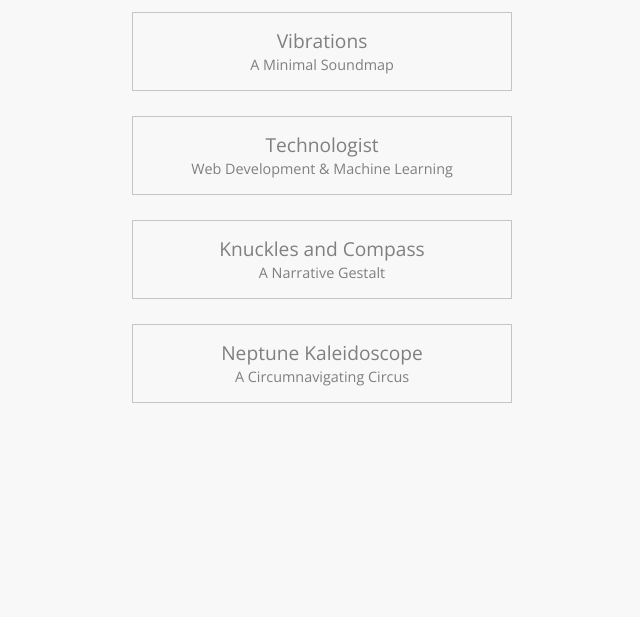
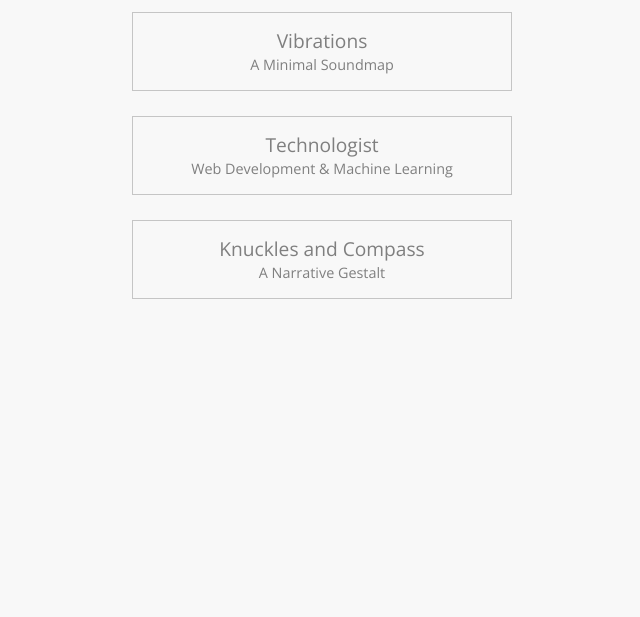
Before and after one commit to schwartzman/anthony, a plain HTML site: page index.html in a window 1280 px wide. Shown: the part 103-720 px from the top of the page, without its empty margins (318-958 px from the left). Drawn offline with nearby package versions, Linux system fonts and the light colour scheme; files that its build step writes are made by us from their sources.

Commit message:
Link update

```diff
--- a/index.html
+++ b/index.html
@@ -26,7 +26,6 @@
 				<a href="https://vibrations.earth" target="_blank"><span>Vibrations</span><span>A Minimal Soundmap</span></a>
 				<a href="https://anthonyschwartzman.net" target="_blank"><span>Technologist</span><span>Web Development &amp; Machine Learning</span></a>
 				<a href="https://knucklesandcompass.com" target="_blank"><span>Knuckles and Compass</span><span>A Narrative Gestalt</span></a>
-				<a href="https://neptunekaleidoscope.com" target="_blank"><span>Neptune Kaleidoscope</span><span>A Circumnavigating Circus</span></a>
 			</div>
 		</div>
 
```
